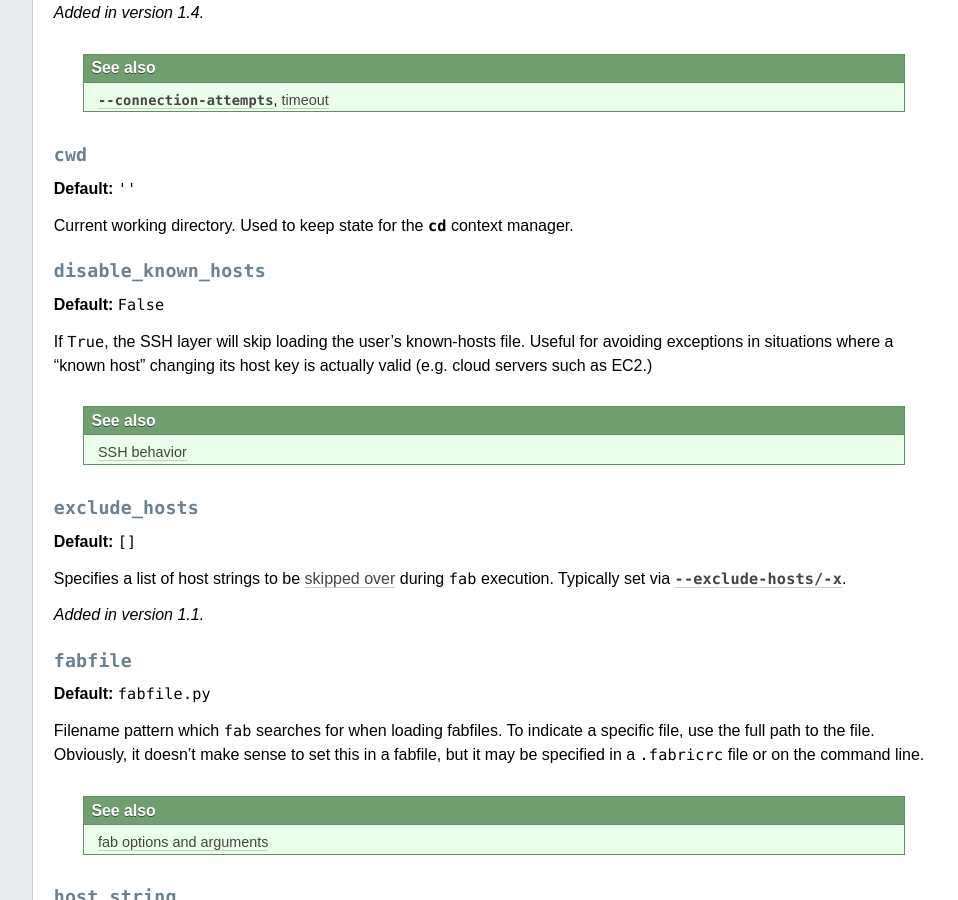
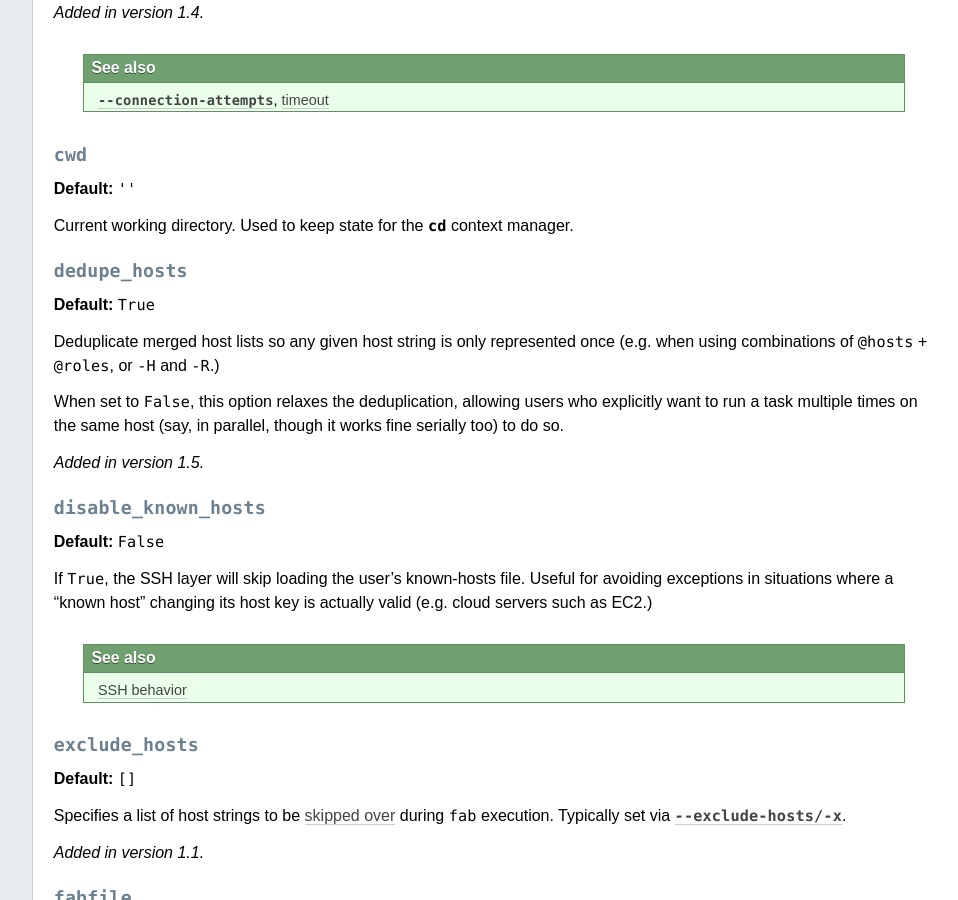
Before and after one commit to fabric/fabric, a Sphinx documentation site: the page built from docs/usage/env.rst, in a window 1280 px wide and 900 px high, scrolled down 3281 px. Shown: the whole window, without its empty margins (224-1182 px from the left). Built offline with Sphinx 7.4.7, drawn with Linux system fonts in a browser that asks for light colours; the version number could not be read and is left out.

```diff
--- a/docs/usage/env.rst
+++ b/docs/usage/env.rst
@@ -201,6 +201,23 @@ Number of times Fabric will attempt to connect when connecting to a new server.
 
 Current working directory. Used to keep state for the
 `~fabric.context_managers.cd` context manager.
+
+.. _dedupe-hosts:
+
+``dedupe_hosts``
+----------------
+
+**Default:** ``True``
+
+Deduplicate merged host lists so any given host string is only represented once
+(e.g. when using combinations of ``@hosts`` + ``@roles``, or ``-H`` and
+``-R``.)
+
+When set to ``False``, this option relaxes the deduplication, allowing users
+who explicitly want to run a task multiple times on the same host (say, in
+parallel, though it works fine serially too) to do so.
+
+.. versionadded:: 1.5
 
 .. _disable-known-hosts:
 
```
Also changed, not shown: docs/usage/execution.rst (+15 -0 lines), 1 other file.
